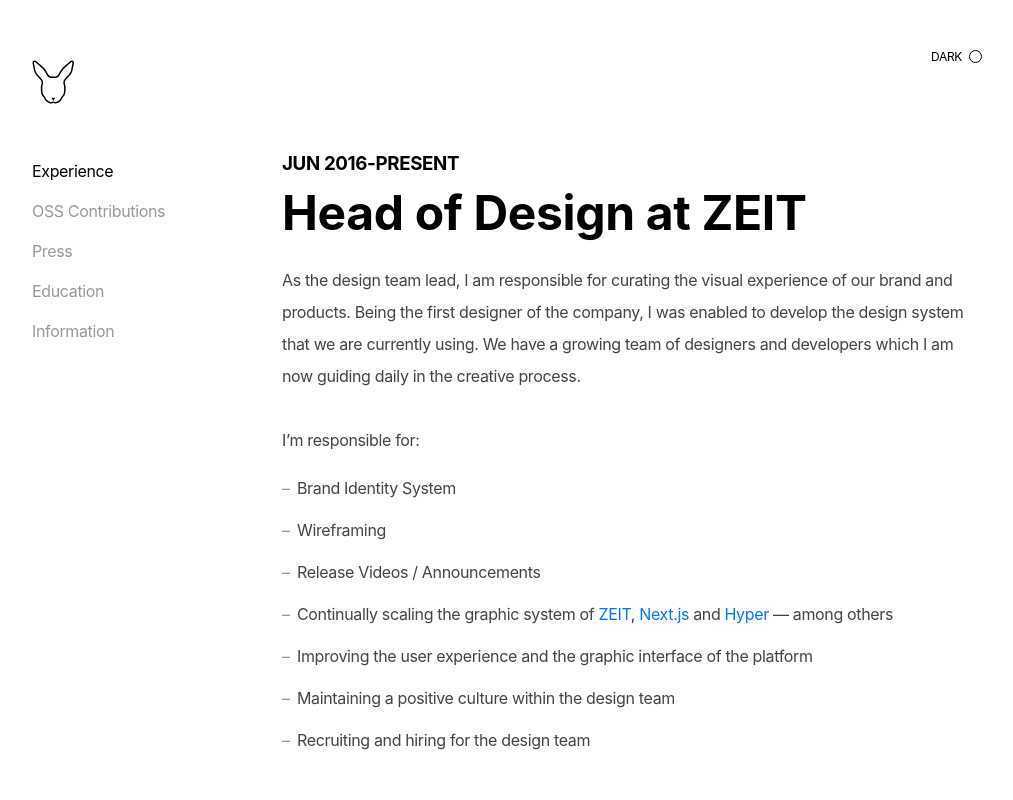
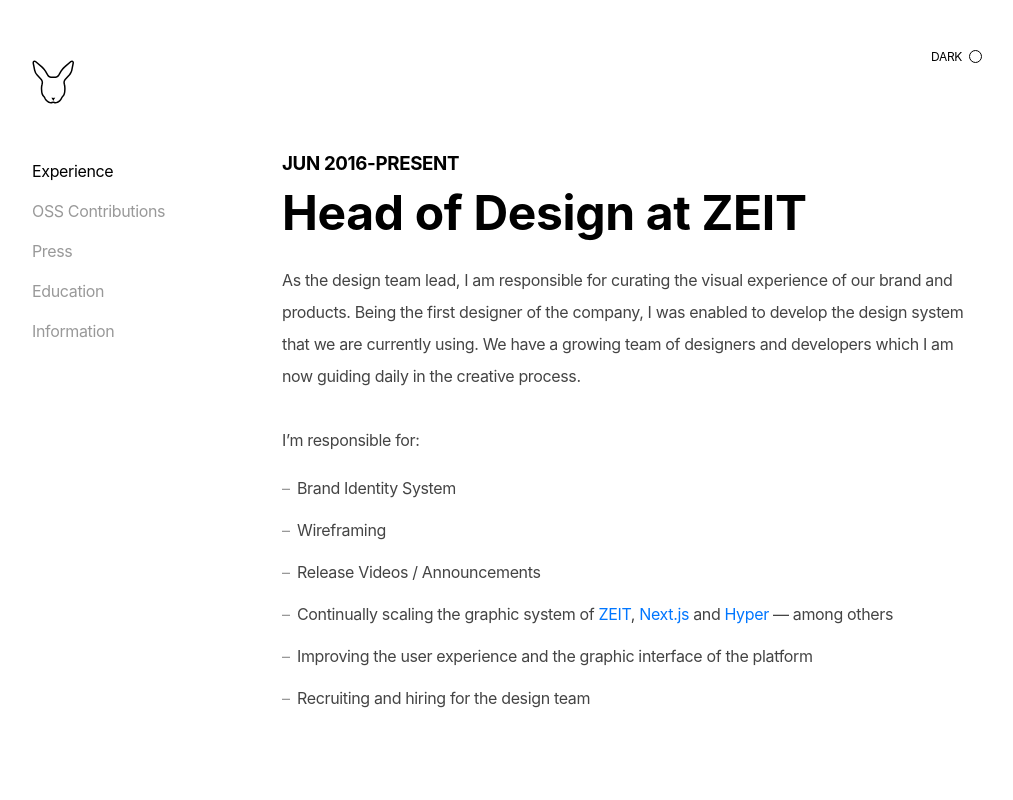
Before and after one commit to evilrabbit/resume, a Next.js app: page / in a window 1280 px wide. Shown: the top 800 px of the page, without its empty margins (158-1171 px from the left). Built offline with nearby package versions, Linux system fonts and the light colour scheme.

Commit message:
Remove fake news text

```diff
--- a/pages/index.js
+++ b/pages/index.js
@@ -145,7 +145,6 @@
                 <li>Release Videos / Announcements</li>
                 <li>Continually scaling the graphic system of <a href="https://zeit.co/" target="_blank">ZEIT</a>, <a href="https://nextjs.org/" target="_blank">Next.js</a> and <a href="https://hyper.is/" target="_blank">Hyper</a> — among others</li>
                 <li>Improving the user experience and the graphic interface of the platform</li>
-                <li>Maintaining a positive culture within the design team</li>
                 <li>Recruiting and hiring for the design team</li>
               </ul>
             </p>
```
